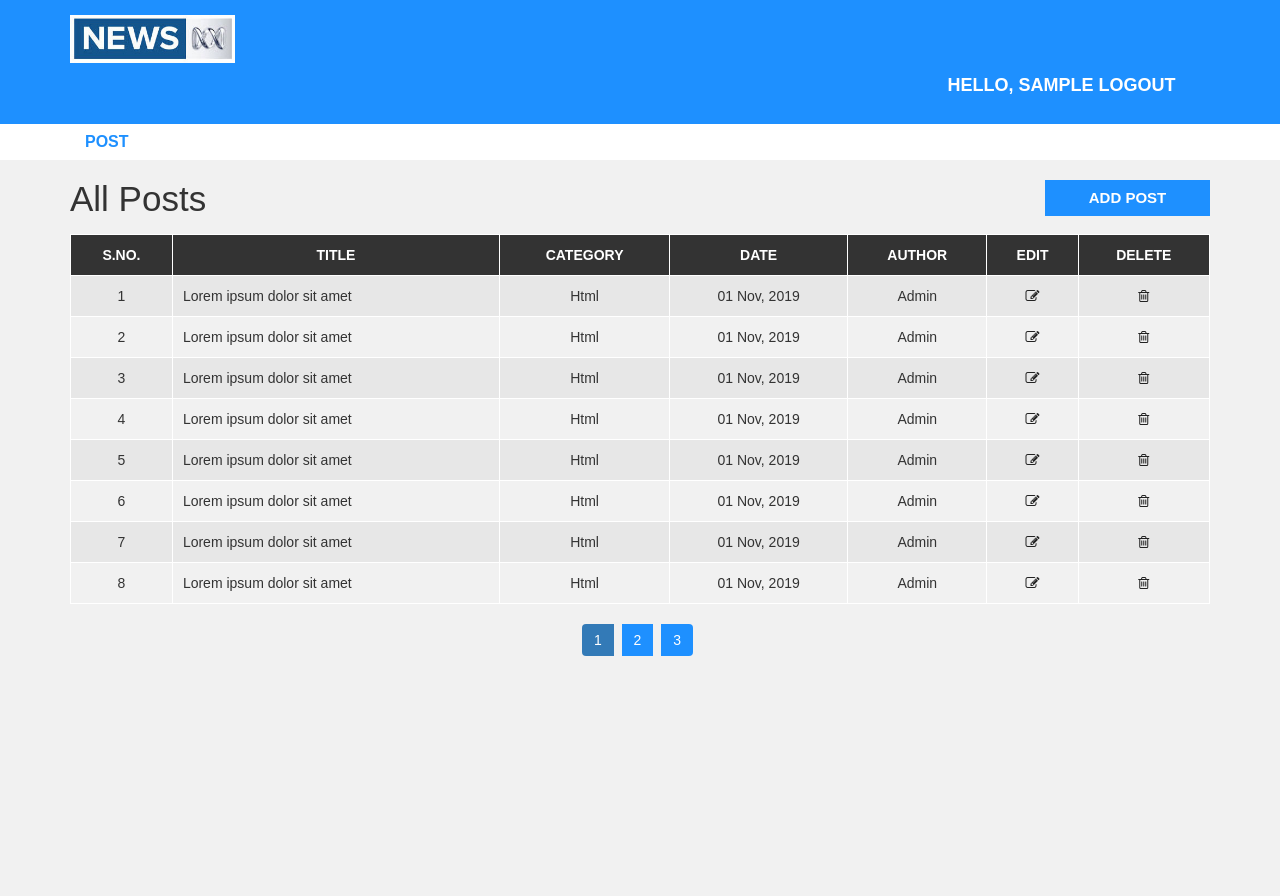
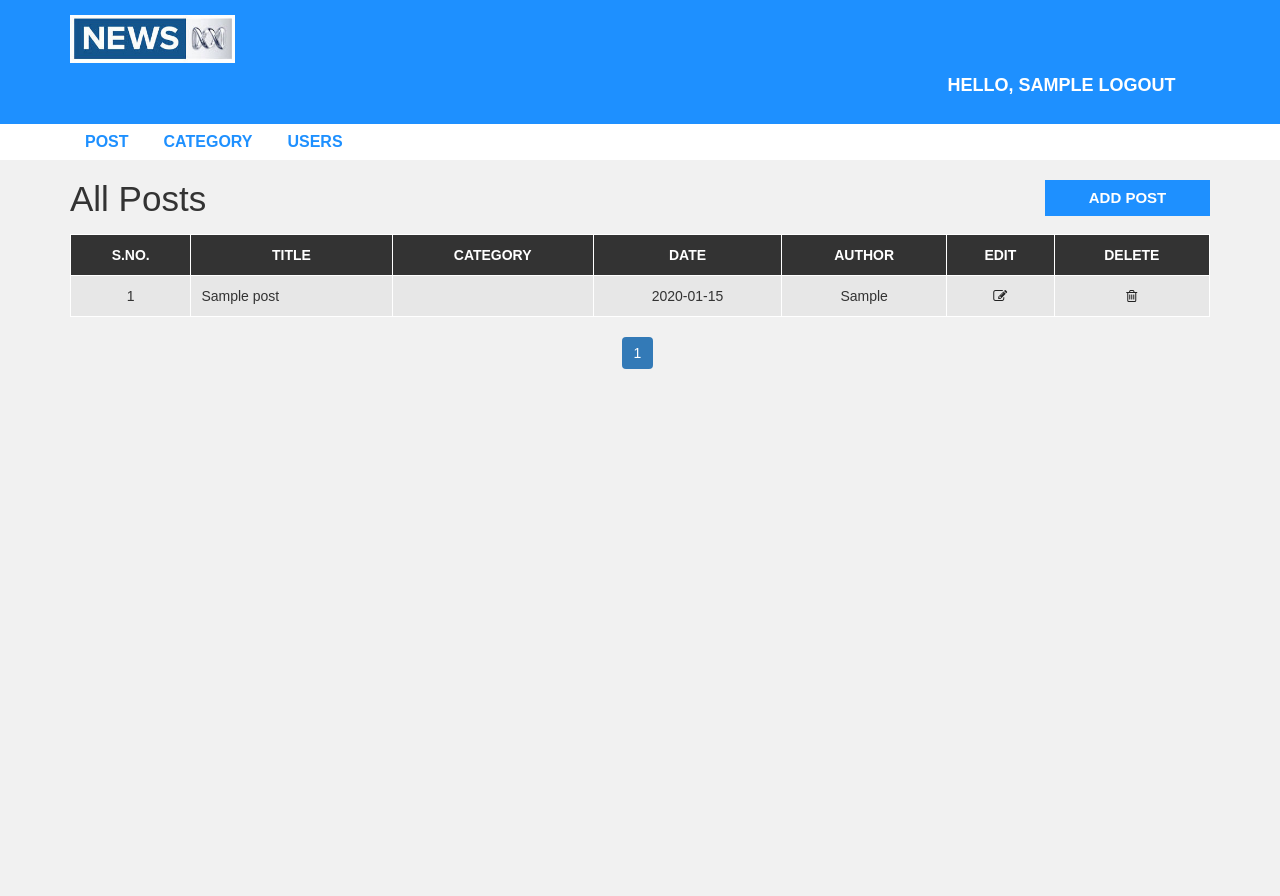
Before and after one commit to subhadipnandi1991/news_post, a PHP site: page /admin/post.php?page=1 in a window 1280 px wide. Shown: the top 896 px of the page. Run offline with PHP 8.4, Linux system fonts and the light colour scheme; the visitor is signed in with stand-in values (Sample User, id 1); tables that the repository leaves empty hold one stand-in row (values such as "Sample post").

Commit message:
Add and show post for particular user role and uploading file done

```diff
--- a/admin/post.php
+++ b/admin/post.php
@@ -9,6 +9,34 @@
                   <a class="add-new" href="add-post.php">add post</a>
               </div>
               <div class="col-md-12">
+                <?php include 'config.php';
+
+                  if(isset($_GET['page'])) {
+                    $page = $_GET['page'];
+                  } else {
+                    $page = 1;
+                  }
+
+                  $limit = 3;
+                  $offset = ($page - 1) * $limit;
+
+                  if(($_SESSION['user_role']) == '1') {
+                    $sql = "SELECT * FROM post
+                            LEFT JOIN category ON category_id = post.category
+                            LEFT JOIN user on user_id = post.author
+                            ORDER BY post_id DESC LIMIT {$offset}, {$limit}";
+                  } elseif (($_SESSION['user_role']) == '0') {
+                    $sql = "SELECT * FROM post
+                            LEFT JOIN category ON category_id = post.category
+                            LEFT JOIN user on user_id = post.author
+                            WHERE post.author = {$_SESSION['user_id']}
+                            ORDER BY post_id DESC LIMIT {$offset}, {$limit}";
+                  }
+
+
+                  $result = mysqli_query($conn, $sql) or die("Query Failed.");
+                  if (mysqli_num_rows($result) > 0) {
+                ?>
                   <table class="content-table">
                       <thead>
                           <th>S.No.</th>
@@ -20,85 +48,50 @@
                           <th>Delete</th>
                       </thead>
                       <tbody>
+                        <?php while ($row = mysqli_fetch_assoc($result)) { ?>
                           <tr>
-                              <td class='id'>1</td>
-                              <td>Lorem ipsum dolor sit amet</td>
-                              <td>Html</td>
-                              <td>01 Nov, 2019</td>
-                              <td>Admin</td>
+                              <td class='id'><?php echo $row['post_id']; ?></td>
+                              <td><?php echo $row['title']; ?></td>
+                              <td><?php echo $row['category_name']; ?></td>
+                              <td><?php echo $row['post_date']; ?></td>
+                              <td><?php echo $row['first_name']; ?></td>
                               <td class='edit'><a href='update-post.php'><i class='fa fa-edit'></i></a></td>
                               <td class='delete'><a href='delete-post.php'><i class='fa fa-trash-o'></i></a></td>
                           </tr>
-                          <tr>
-                              <td class='id'>2</td>
-                              <td>Lorem ipsum dolor sit amet</td>
-                              <td>Html</td>
-                              <td>01 Nov, 2019</td>
-                              <td>Admin</td>
-                              <td class='edit'><a href='update-post.php'><i class='fa fa-edit'></i></a></td>
-                              <td class='delete'><a href='delete-post.php'><i class='fa fa-trash-o'></i></a></td>
-                          </tr>
-                          <tr>
-                              <td class='id'>3</td>
-                              <td>Lorem ipsum dolor sit amet</td>
-                              <td>Html</td>
-                              <td>01 Nov, 2019</td>
-                              <td>Admin</td>
-                              <td class='edit'><a href='update-post.php'><i class='fa fa-edit'></i></a></td>
-                              <td class='delete'><a href='delete-post.php'><i class='fa fa-trash-o'></i></a></td>
-                          </tr>
-                          <tr>
-                              <td class='id'>4</td>
-                              <td>Lorem ipsum dolor sit amet</td>
-                              <td>Html</td>
-                              <td>01 Nov, 2019</td>
-                              <td>Admin</td>
-                              <td class='edit'><a href='update-post.php'><i class='fa fa-edit'></i></a></td>
-                              <td class='delete'><a href='delete-post.php'><i class='fa fa-trash-o'></i></a></td>
-                          </tr>
-                          <tr>
-                              <td class='id'>5</td>
-                              <td>Lorem ipsum dolor sit amet</td>
-                              <td>Html</td>
-                              <td>01 Nov, 2019</td>
-                              <td>Admin</td>
-                              <td class='edit'><a href='update-post.php'><i class='fa fa-edit'></i></a></td>
-                              <td class='delete'><a href='delete-post.php'><i class='fa fa-trash-o'></i></a></td>
-                          </tr>
-                          <tr>
-                              <td class='id'>6</td>
-                              <td>Lorem ipsum dolor sit amet</td>
-                              <td>Html</td>
-                              <td>01 Nov, 2019</td>
-                              <td>Admin</td>
-                              <td class='edit'><a href='update-post.php'><i class='fa fa-edit'></i></a></td>
-                              <td class='delete'><a href='delete-post.php'><i class='fa fa-trash-o'></i></a></td>
-                          </tr>
-                          <tr>
-                              <td class='id'>7</td>
-                              <td>Lorem ipsum dolor sit amet</td>
-                              <td>Html</td>
-                              <td>01 Nov, 2019</td>
-                              <td>Admin</td>
-                              <td class='edit'><a href='update-post.php'><i class='fa fa-edit'></i></a></td>
-                              <td class='delete'><a href='delete-post.php'><i class='fa fa-trash-o'></i></a></td>
-                          </tr>
-                          <tr>
-                              <td class='id'>8</td>
-                              <td>Lorem ipsum dolor sit amet</td>
-                              <td>Html</td>
-                              <td>01 Nov, 2019</td>
-                              <td>Admin</td>
-                              <td class='edit'><a href='update-post.php'><i class='fa fa-edit'></i></a></td>
-                              <td class='delete'><a href='delete-post.php'><i class='fa fa-trash-o'></i></a></td>
-                          </tr>
+                        <?php } ?>
                       </tbody>
                   </table>
-                  <ul class='pagination admin-pagination'>
-                      <li class="active"><a>1</a></li>
-                      <li><a>2</a></li>
-                      <li><a>3</a></li>
-                  </ul>
+                <?php }
+                  $sql1 = "SELECT * FROM post";
+                  $result1 = mysqli_query($conn, $sql1) or die("Query Failed!!");
+
+                  if (mysqli_num_rows($result1)) {
+                    $total_rec = mysqli_num_rows($result1);
+
+
+                    $total_pages = ceil($total_rec/ $limit);
+
+                    echo("<ul class='pagination admin-pagination'>");
+                    if ($page > 1) {
+                      echo '<li><a href="post.php?page='.($page - 1).'">Prev</a></li>';
+                    }
+
+                    for ($i = 1; $i <= $total_pages; $i++) {
+
+                      if ($i == $page) {
+                        $active = "active";
+                      } else {
+                        $active = "";
+                      }
+                      echo"<li class=".$active."><a href='post.php?page={$i}'>{$i}</a></li>";
+                    }
+                    if ($total_pages > $page) {
+                      echo '<li><a href="post.php?page='.($page + 1).'">Next</a></li>';
+                    }
+                    echo("</ul>");
+                  }
+                ?>
+
               </div>
           </div>
       </div>
```
Also changed, not shown: admin/add-post.php (+13 -2 lines), admin/save-post.php (added, +47 -0 lines), admin/upload/Open-space-at-Lava-Monastery-Lava.jpg (added), admin/upload/la5.jpg (added), admin/upload/maxresdefault.jpg (added), admin/upload/post_1.jpg (deleted), admin/upload/unnamed.jpg (added).
